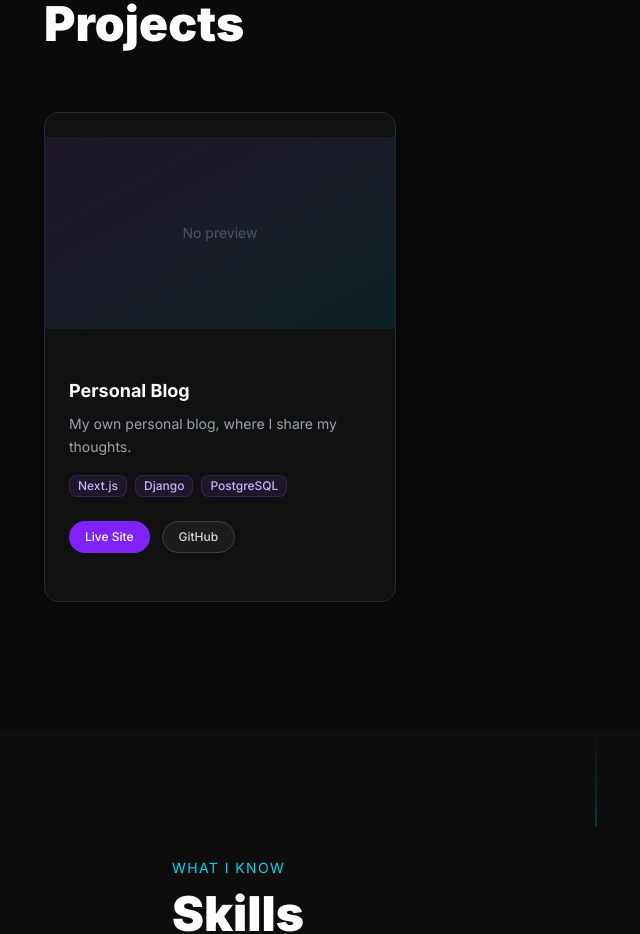
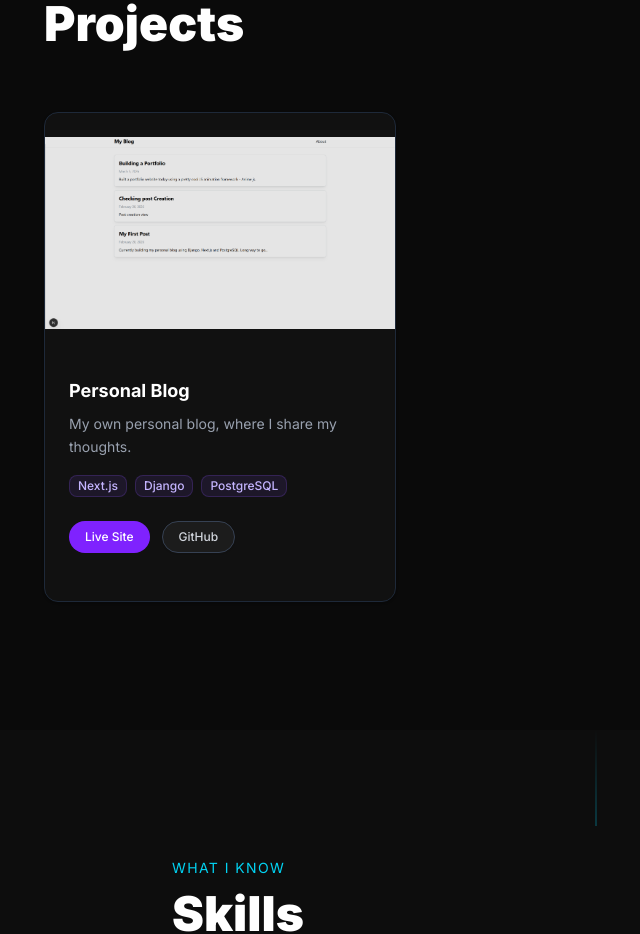
Before and after one commit to jackthehuman123/my-portfolio, a Next.js app in the folder frontend/: page / in a window 1280 px wide. Shown: the part 960-1894 px from the top of the page, without its empty margins (44-684 px from the left). Built offline with nearby package versions, Linux system fonts and the light colour scheme; no server answers.

Commit message:
add project 1 picture

```diff
--- a/frontend/data/portfolio.ts
+++ b/frontend/data/portfolio.ts
@@ -17,7 +17,7 @@ export const projects = [
     tech_stack: ["Next.js", "Django", "PostgreSQL"],
     live_url: "https://personal-blog-2-next-js.onrender.com/blogs/",
     github_url: "https://github.com/jackthehuman123/personal-blog",
-    image_url: "",
+    image_url: "/images/personal-blog-png.png",
     order: 0,
     created_at: "2026-3-2",
   },
```
Also changed, not shown: frontend/public/images/personal-blog-png.png (added).
